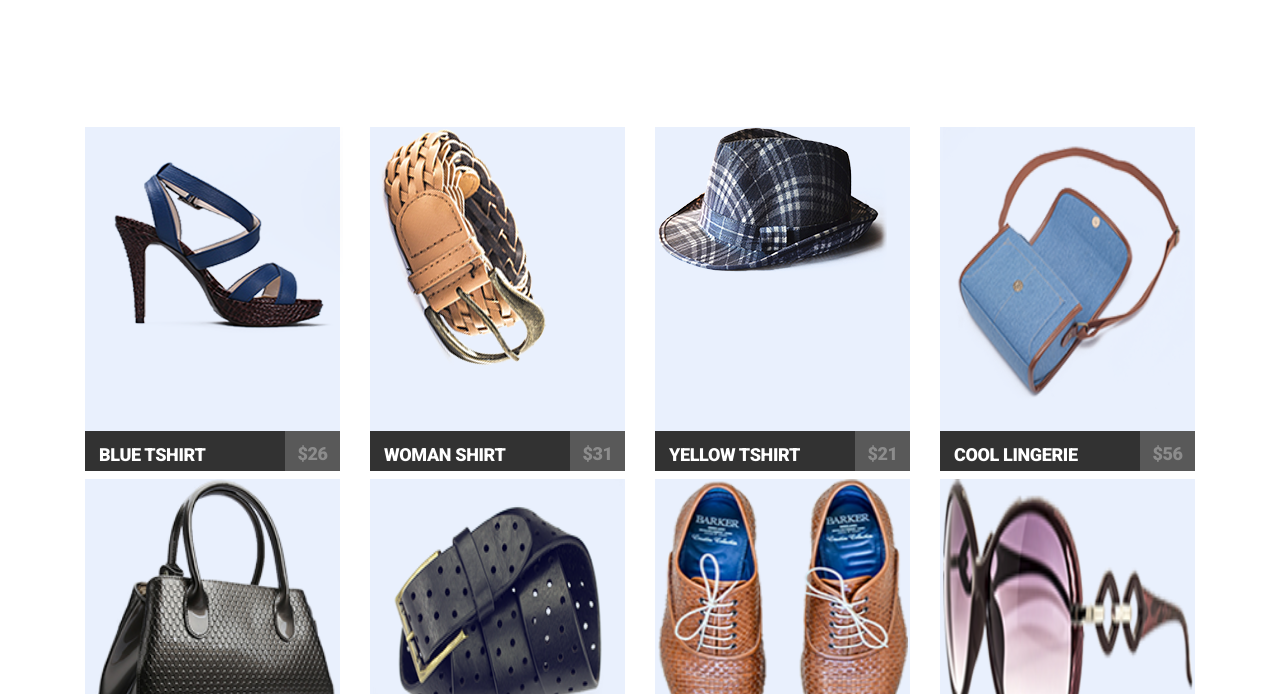
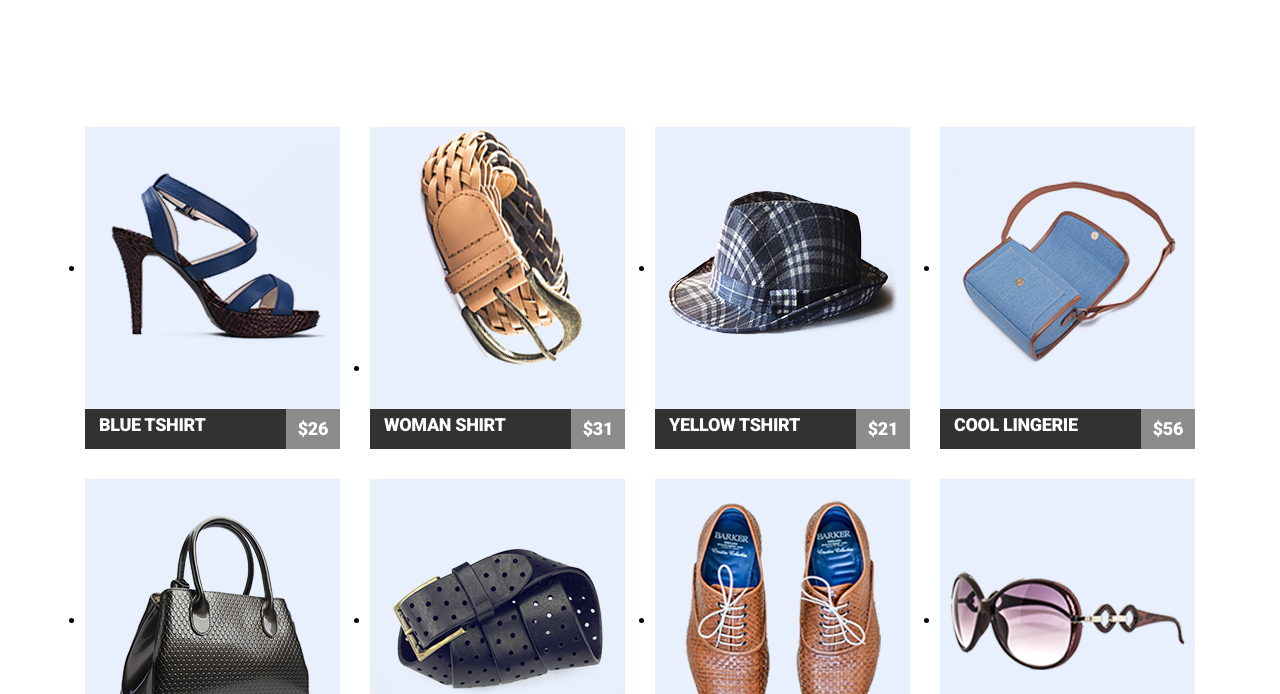
Before and after one commit to romandroga/goit-fe-course, a plain HTML site: page module-04/index.html in a window 1280 px wide. Shown: the part 258-952 px from the top of the page. Drawn offline with nearby package versions, Linux system fonts and the light colour scheme.

Commit message:
Переделал 4 модуль

```diff
--- a/module-04/css/styles.css
+++ b/module-04/css/styles.css
@@ -1,21 +1,20 @@
-*{
+* {
     box-sizing: border-box;
     padding: 0;
     margin: 0;
     /* outline: 1px solid red; */
-  /* font-size: 0; */
   }
-.clearfix::after{
-    content:'' ;
+  .clearfix::after {
+    content: "";
     display: table;
     clear: both;
   }
-.container{
+  .container {
     width: 1110px;
     margin: 0 auto;
   }
   /* Header */
-.logo{
+  .logo {
     float: left;
     padding-top: 32px;
     width: 78px;
@@ -26,46 +25,48 @@
     line-height: 32px;
     text-transform: uppercase;
     text-decoration: none;
-    font-family: 'Roboto', sans-serif;
+    font-family: "Roboto", sans-serif;
   }
-.logo::first-letter{
+  .logo::first-letter {
     color: #1abc9c;
     font-family: "Roboto";
     font-weight: 900;
     letter-spacing: -0.6px;
   }
-.navigation{
+  .navigation {
     display: block;
     width: 467px;
     float: right;
     list-style: none;
     padding-top: 43px;
   }
-.navigation li{
+  .navigation li {
     float: left;
     vertical-align: middle;
-    font-family: 'Open Sans', sans-serif;
+    font-family: "Open Sans", sans-serif;
     font-size: 14px;
     font-weight: 700;
     line-height: 11px;
     text-transform: uppercase;
   }
-.navigation a:hover{
+  .navigation a:hover {
     color: #1abc9c;
     font-family: "Open Sans";
     font-weight: 700;
   }
-.navigation li:not(:last-child){
+  .navigation li:not(:last-child) {
     margin-right: 30px;
   }
-.navigation li a{
+  .navigation li a {
     text-decoration: none;
     color: #0f0101;
   }
   /* Header end */
   /* Products */
+  .Products {
 
-.products .section-title{
+  }
+  .products .section-title {
     width: 480px;
     margin: auto;
     vertical-align: middle;
@@ -76,91 +77,82 @@
     color: #515151;
     margin-bottom: 130px;
     letter-spacing: -0.96px;
+    margin-top: 105px;
   }
-.section-title:after{
+  .section-title:after {
     display: block;
-    content: '';
+    content: "";
     width: 164px;
     height: 7px;
     background-color: #4ec6ab;
-    margin:32px auto 0;
+    margin: 32px auto 0;
   }
-.products-item{
-    margin: 0;
-    float: left;
+  .products-item {
     width: 255px;
     height: 322px;
-    list-style: none;
+    float: left;
     margin-right: 30px;
-    text-align: center;
+    background: #fff;
+    cursor: pointer;
     background-color: #e9f0fd;
-    vertical-align: bottom;
-
   }
-.products-item:nth-of-type(4n+4){
+  .products-item:nth-of-type(4n + 4) {
     margin-right: 0;
     /* background-color: darkorange; */
   }
-.products-item:nth-of-type(-n+4){
+  .products-item:nth-of-type(-n + 4) {
     margin-bottom: 30px;
   }
-.products-item:hover>.products-item-sub{
+  .products-item:hover .products-item-sub {
     background-color: #1abc9c;
+  }
+  .products-item:hover .products-item-price{
+    background: #7fd9c8;
+  }
+  .products-item-image {
+    /* overflow: hidden; */
+    height: 282px;
+    line-height: 282px;
+    text-align: center;
+  }
 
+
+  .products-item-sub {
+    height: calc(322px - 282px);
+    line-height: calc(322px - 282px);
+    background: #323232;
+    overflow: hidden;
+    color: #ffffff;
+    font-size: 18px;
+    font-family: "Roboto", sans-serif;
+    text-transform: uppercase;
+    transition-duration: 0.6s;
+    font-weight: 900;
+    line-height: 32px;
+    letter-spacing: -0.36px;
   }
-/* .products-item:hover>.products-item-price{
-    opacity: 0.44;
-} */
-.products-item-image{
-    display: inline-block;
-    vertical-align: center;
-    width: 250px;
-    height: 282px;
+  .item-image{
+    vertical-align: middle;
   }
-.products-item-image img{
-    display: block;
-    vertical-align:;
+  .products-item-name {
+    padding:14px 14px;
   }
-.products-item-sub{
-    display:inline-block;
-    width: 255px;
-    height: 40px;
-    background-color:#323232 ;
-    margin: 18px 0 0 0;
-    color: #ffffff ;
-}
-.products-item-name{
-    display: block;
-    float: left;
-    color: #ffffff;
-    font-family: "Roboto";
+  .products-item-price {
+    float: right;
+    background: #8c8c8c;
+    padding: 0 12px;
+    transition-duration: 0.3s;
+    height: calc(322px - 282px);
+    font-family: "Roboto", sans-serif;
     font-size: 18px;
     font-weight: 900;
+    line-height: calc(322px - 282px);
     text-transform: uppercase;
     letter-spacing: -0.36px;
-    padding: 13px 14px;
   }
-.products-item-price{
-    display: inline-block;
-    float: right;
-    width: 55px;
-    height: 40px;
-    background-color: #8c8c8c;
-    font-family: "Roboto";
-    font-size: 18px;
-    font-weight: 900;
-    text-transform: uppercase;
-    letter-spacing: -0.36px;
-    padding: 12px;
-    opacity: 0.44;
 
-}
-.products{
-    margin-bottom: 105px;
-    padding-top: 105px;
-}
   /* NEWS */
-.news .section-title{
+  .news .section-title {
     width: 310px;
     height: 34px;
     margin: 0 auto;
@@ -172,19 +164,20 @@
     text-transform: uppercase;
     margin-bottom: 120px;
     letter-spacing: -0.96px;
+    margin-top: 105px;
   }
-.news-item{
+  .news-item {
     width: 350px;
     float: left;
     margin-bottom: 102px;
   }
-.news-item:not(:last-child){
+  .news-item:not(:last-child) {
     margin-right: 30px;
   }
-.news-item img{
+  .news-item img {
     margin-bottom: 14px;
   }
-.news-header{
+  .news-header {
     width: 301px;
     height: 44px;
     color: #555252;
@@ -195,15 +188,15 @@
     letter-spacing: -0.36px;
     margin-bottom: 43px;
   }
-.news-header:after{
-    content: '';
+  .news-header:after {
+    content: "";
     display: block;
     width: 136px;
     height: 3px;
-    background-color:#4ec6ab ;
+    background-color: #4ec6ab;
     margin-top: 11px;
   }
-.news-body{
+  .news-body {
     width: 335px;
     color: #555252;
     font-family: "Open Sans";
@@ -213,13 +206,14 @@
     letter-spacing: -0.28px;
     margin-bottom: 32px;
   }
-.news-item a{
+  .news-item a {
     color: #ffffff;
-    font-family: 'Open Sans', sans-serif;
+    font-family: "Open Sans", sans-serif;
     font-weight: 300;
     /* line-height: 26px; */
     letter-spacing: -0.32px;
     background-color: #4ec6ab;
     padding: 17px 42px 20px;
     text-decoration: none;
+    border-radius: 5px;
   }
--- a/module-04/index.html
+++ b/module-04/index.html
@@ -7,7 +7,10 @@
     <title>Document</title>
     <link rel="stylesheet" href="css/styles.css" />
     <link rel="stylesheet" href="css/normalize.css" />
-    <link href="https://fonts.googleapis.com/css?family=Open+Sans:300,400,600,700&display=swap" rel="stylesheet">
+    <link
+      href="https://fonts.googleapis.com/css?family=Open+Sans:300,400,600,700&display=swap"
+      rel="stylesheet"
+    />
     <link
       href="https://fonts.googleapis.com/css?family=Roboto:300,400,900&display=swap"
       rel="stylesheet"
@@ -33,17 +36,16 @@
       <ul class="products-list">
         <li class="products-item">
           <div class="products-item-image">
-            <img src="img/product1.png" alt="" />
+            <img class="item-image" src="img/product1.png" alt="" />
           </div>
-
           <div class="products-item-sub">
-            <div class="products-item-name">blue tshirt</div>
-            <div class="products-item-price">$26</div>
+            <span class="products-item-name">blue tshirt</span>
+            <span class="products-item-price">$26</span>
           </div>
         </li>
         <li class="products-item">
           <div class="products-item-image">
-            <img src="img/product2.png" alt=""  />
+            <img src="img/product2.png" alt="" />
           </div>
 
           <div class="products-item-sub">
@@ -53,43 +55,59 @@
         </li>
         <li class="products-item">
           <div class="products-item-image">
-              <img src="img/product3.png" alt=""  />
-              </div>
+            <img class="item-image" src="img/product3.png" alt="" />
+          </div>
+
           <div class="products-item-sub">
             <span class="products-item-name">yellow tshirt</span>
             <span class="products-item-price">$21</span>
           </div>
         </li>
         <li class="products-item">
-          <img class="products-item-image" src="img/product4.png" alt="" />
+          <div class="products-item-image">
+            <img class="item-image" src="img/product4.png" alt="" />
+          </div>
+
           <div class="products-item-sub">
             <span class="products-item-name">cool lingerie</span>
             <span class="products-item-price">$56</span>
           </div>
         </li>
         <li class="products-item">
-          <img class="products-item-image" src="img/product5.png" alt="" />
+          <div class="products-item-image">
+            <img class="item-image" src="img/product5.png" alt="" />
+          </div>
+
           <div class="products-item-sub">
             <span class="products-item-name">blue tshirt</span>
             <span class="products-item-price">$26</span>
           </div>
         </li>
         <li class="products-item">
-          <img class="products-item-image" src="img/product6.png" alt="" />
+          <div class="products-item-image">
+            <img class="item-image" src="img/product6.png" alt="" />
+          </div>
+
           <div class="products-item-sub">
             <span class="products-item-name">woman shirt</span>
             <span class="products-item-price">$31</span>
           </div>
         </li>
         <li class="products-item">
-          <img class="products-item-image" src="img/product7.png" alt="" />
+          <div class="products-item-image">
+            <img class="item-image" src="img/product7.png" alt="" />
+          </div>
+
           <div class="products-item-sub">
             <span class="products-item-name">yellow tshirt</span>
             <span class="products-item-price">$21</span>
           </div>
         </li>
         <li class="products-item">
-          <img class="products-item-image" src="img/product8.png" alt="" />
+          <div class="products-item-image">
+            <img class="item-image" src="img/product8.png" alt="" />
+          </div>
+
           <div class="products-item-sub">
             <span class="products-item-name">cool lingerie</span>
             <span class="products-item-price">$56</span>
```
Lines whose indentation alone changed are shown as unchanged.
